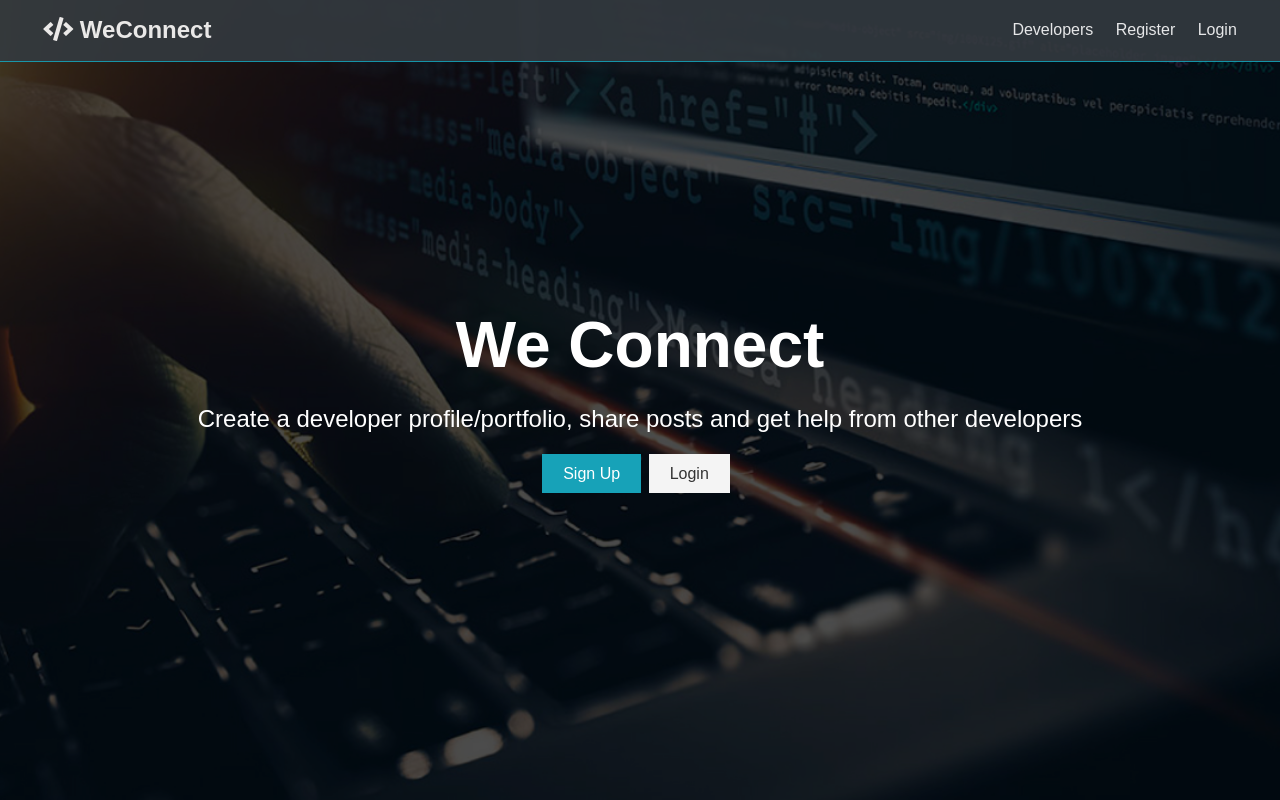
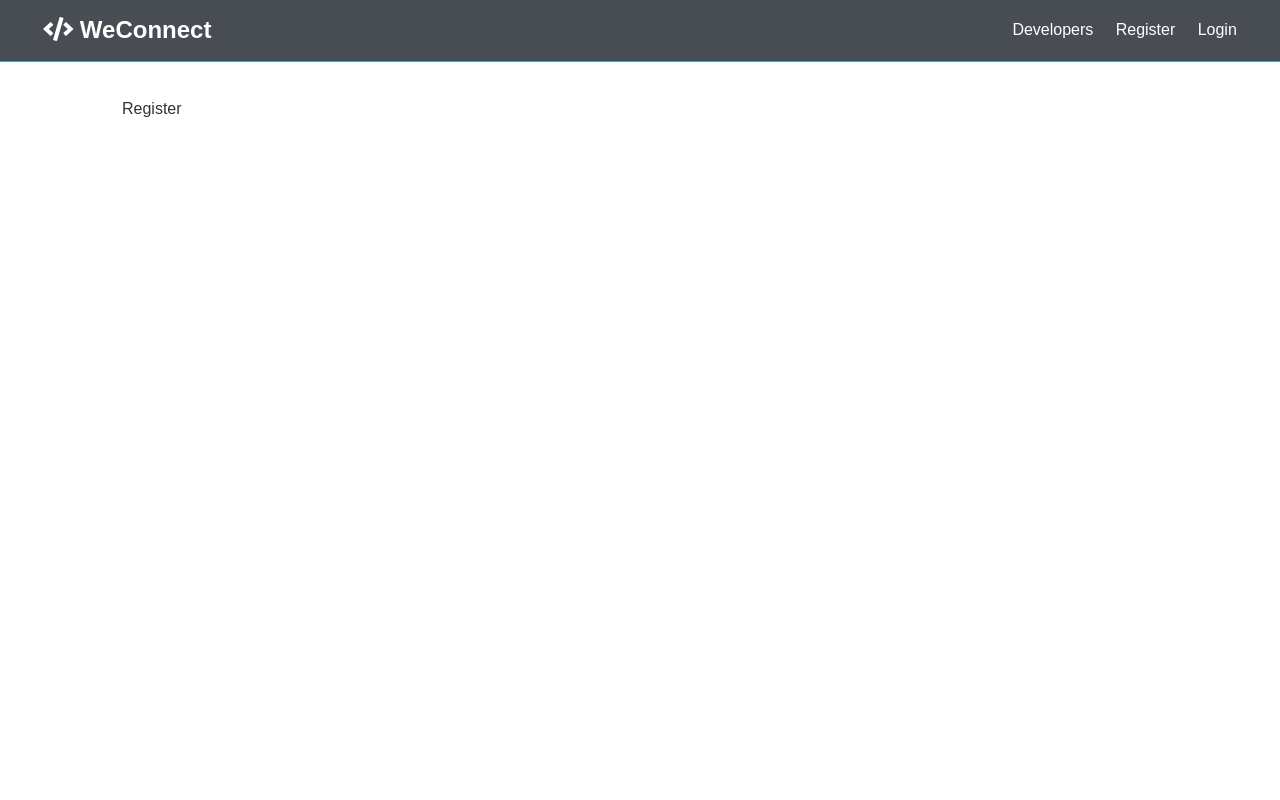
Before and after one commit to kghabi/WeConnect, a React (Create React App) app in the folder client/: page /register in a window 1280 px wide. Built offline with nearby package versions, Linux system fonts and the light colour scheme.

Commit message:
Create user auth

```diff
--- a/client/src/App.js
+++ b/client/src/App.js
@@ -2,12 +2,23 @@
 import React, { Fragment } from 'react';
 import Navbar from './components/styles/Navbar';
 import Home from './components/styles/Home';
+import { BrowserRouter as Router, Route, Switch } from 'react-router-dom';
+import Register from './components/auth/Register';
+import Login from './components/auth/Login';
 
 const App = () => (
-  <Fragment>
-    <Navbar/>
-    <Home/>
-  </Fragment>
+  <Router>
+    <Fragment>
+      <Navbar />
+      <Route exact path='/' component={Home} />
+      <section className='container'>
+        <Switch>
+          <Route exact path="/register" component={Register} />
+          <Route exact path="/login" component={Login} />
+        </Switch>
+      </section>
+    </Fragment>
+  </Router>
 );
 
 export default App;
--- /dev/null
+++ b/client/src/components/auth/Login.js
@@ -0,0 +1,7 @@
+import React from 'react';
+
+const Login = () => {
+  return <div>Login</div>;
+};
+
+export default Login;
--- /dev/null
+++ b/client/src/components/auth/Register.js
@@ -0,0 +1,7 @@
+import React from 'react';
+
+const Register = () => {
+  return <div>Register</div>;
+};
+
+export default Register;
--- a/client/src/components/styles/Home.js
+++ b/client/src/components/styles/Home.js
@@ -1,4 +1,5 @@
 import React from 'react';
+import { Link } from 'react-router-dom';
 
 const Home = () => {
   return (
@@ -11,12 +12,12 @@
             other developers
           </p>
           <div className='buttons'>
-            <a href='register.html' className='btn btn-primary'>
+            <Link to='/register' className='btn btn-primary'>
               Sign Up
-            </a>
-            <a href='login.html' className='btn btn-light'>
+            </Link>
+            <Link to='/login' className='btn btn-light'>
               Login
-            </a>
+            </Link>
           </div>
         </div>
       </div>
--- a/client/src/components/styles/Navbar.js
+++ b/client/src/components/styles/Navbar.js
@@ -1,22 +1,23 @@
 import React from 'react';
+import { Link } from 'react-router-dom';
 
 const Navbar = () => {
   return (
     <nav className='navbar bg-dark'>
       <h1>
-        <a href='index.html'>
+        <Link to='/'>
           <i className='fas fa-code'></i> WeConnect
-        </a>
+        </Link>
       </h1>
       <ul>
         <li>
-          <a href='profiles.html'>Developers</a>
+          <Link to='profiles.html'>Developers</Link>
         </li>
         <li>
-          <a href='register.html'>Register</a>
+          <Link to='/register'>Register</Link>
         </li>
         <li>
-          <a href='login.html'>Login</a>
+          <Link to='/login'>Login</Link>
         </li>
       </ul>
     </nav>
```
